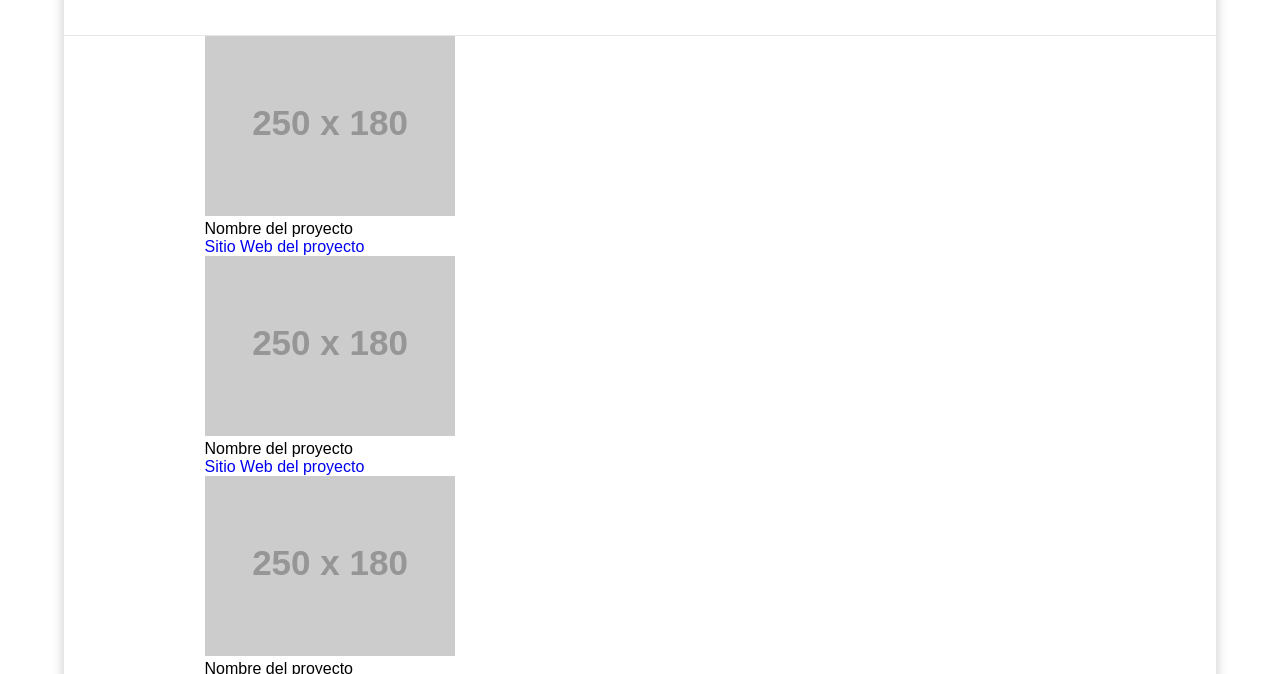
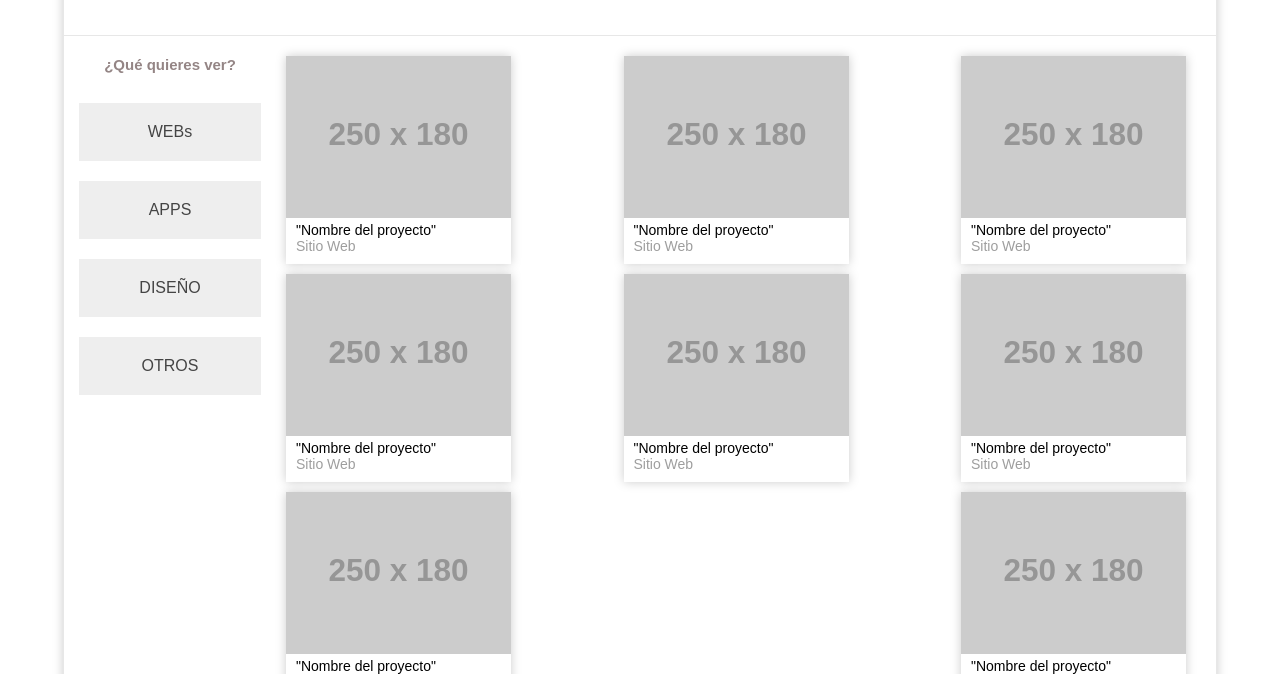
Before and after one commit to SergioFer95/Portafolio, a website built with Parcel: page SRC/index.html in a window 1280 px wide. Shown: the part 126-800 px from the top of the page. Built offline with nearby package versions, Linux system fonts and the light colour scheme; placeholder pictures from the web are drawn by us.

Commit message:
Add aside´s style and image´s boxes style

```diff
--- a/SRC/index.html
+++ b/SRC/index.html
@@ -41,9 +41,9 @@
                     <div>
                         <img src="https://via.placeholder.com/250x180" alt="Vista previa del proyecto">
                     </div>
-                    <div>
-                        <p>Nombre del proyecto</p>
-                        <a href="#">Sitio Web del proyecto</a>
+                    <div class="text">
+                        <p>"Nombre del proyecto"</p>
+                        <a href="#">Sitio Web</a>
                     </div>
                 </article>
 
@@ -51,9 +51,9 @@
                     <div>
                         <img src="https://via.placeholder.com/250x180" alt="Vista previa del proyecto">
                     </div>
-                    <div>
-                        <p>Nombre del proyecto</p>
-                        <a href="#">Sitio Web del proyecto</a>
+                    <div class="text">
+                        <p>"Nombre del proyecto"</p>
+                        <a href="#">Sitio Web</a>
                     </div>
                 </article>
 
@@ -61,9 +61,9 @@
                     <div>
                         <img src="https://via.placeholder.com/250x180" alt="Vista previa del proyecto">
                     </div>
-                    <div>
-                        <p>Nombre del proyecto</p>
-                        <a href="#">Sitio Web del proyecto</a>
+                    <div class="text">
+                        <p>"Nombre del proyecto"</p>
+                        <a href="#">Sitio Web</a>
                     </div>
                 </article>
 
@@ -71,9 +71,9 @@
                     <div>
                         <img src="https://via.placeholder.com/250x180" alt="Vista previa del proyecto">
                     </div>
-                    <div>
-                        <p>Nombre del proyecto</p>
-                        <a href="#">Sitio Web del proyecto</a>
+                    <div class="text">
+                        <p>"Nombre del proyecto"</p>
+                        <a href="#">Sitio Web</a>
                     </div>
                 </article>
 
@@ -81,9 +81,9 @@
                     <div>
                         <img src="https://via.placeholder.com/250x180" alt="Vista previa del proyecto">
                     </div>
-                    <div>
-                        <p>Nombre del proyecto</p>
-                        <a href="#">Sitio Web del proyecto</a>
+                    <div class="text">
+                        <p>"Nombre del proyecto"</p>
+                        <a href="#">Sitio Web</a>
                     </div>
                 </article>
 
@@ -91,9 +91,9 @@
                     <div>
                         <img src="https://via.placeholder.com/250x180" alt="Vista previa del proyecto">
                     </div>
-                    <div>
-                        <p>Nombre del proyecto</p>
-                        <a href="#">Sitio Web del proyecto</a>
+                    <div class="text">
+                        <p>"Nombre del proyecto"</p>
+                        <a href="#">Sitio Web</a>
                     </div>
                 </article>
 
@@ -101,9 +101,9 @@
                     <div>
                         <img src="https://via.placeholder.com/250x180" alt="Vista previa del proyecto">
                     </div>
-                    <div>
-                        <p>Nombre del proyecto</p>
-                        <a href="#">Sitio Web del proyecto</a>
+                    <div class="text">
+                        <p>"Nombre del proyecto"</p>
+                        <a href="#">Sitio Web</a>
                     </div>
                 </article>
 
@@ -111,9 +111,9 @@
                     <div>
                         <img src="https://via.placeholder.com/250x180" alt="Vista previa del proyecto">
                     </div>
-                    <div>
-                        <p>Nombre del proyecto</p>
-                        <a href="#">Sitio Web del proyecto</a>
+                    <div class="text">
+                        <p>"Nombre del proyecto"</p>
+                        <a href="#">Sitio Web</a>
                     </div>
                 </article>
 
--- a/SRC/styles.scss
+++ b/SRC/styles.scss
@@ -5,6 +5,8 @@
     font-family: sans-serif;
 
     .container{
+        display: flex;
+        flex-direction: column;
         border: 1px solid rgba(225, 225, 226, 0.8);
         box-shadow: 0px 0px 10px #CCC;
         width: 90%;
@@ -76,32 +78,81 @@
         section{
             display: flex;
             flex-direction: row;
+            justify-content: space-between;
+            padding-top: 20px;
+            padding-bottom: 20px;
 
             aside{
+                width: 300px;
                 display: flex;
                 flex-direction: column;
                 flex-wrap: wrap;
-                justify-content: center;
+                margin-left: 15px;
+                margin-right: 25px;
+
+                h4{
+
+                    font-size: 15px;
+                    color: #948585;
+                    text-align: center;
+                    margin-bottom: 30px;
+                }
 
                 nav{
                     display: flex;
                     flex-direction: column;
                     flex-wrap: wrap;
-                    justify-content: center;
-                    align-items: center;
 
                     a{
-                        flex-grow: 1;
-                        padding: 15px;
-                        border: 1px solid blue;
+                        height: auto;
+                        color: #444;
+                        padding:20px;
+                        width: 142px;
+                        background-color: #EEEEEE;
+                        margin-bottom: 20px;
+                        text-align: center;
+                        align-self: center;
+
+                        &:hover{
+                            background-color: #ccc;
+                            color: white;
+                        }
+                    }
+                }
+            }
+
+
+
+            #boxes{
+                display: flex;
+                flex-direction: row;
+                justify-content: space-between;
+                flex-wrap: wrap;
+                margin-right: 20px;
+
+                article{
+                    margin-bottom: 10px;
+                    margin-right: 10px;
+                    width: 14.063rem;
+                    box-shadow: 0px 0px 10px #CCC;
+
+                    img{
+                        width: 14.063rem;
+                    }
+
+                    .text{
+                        font-size: 14px;
+                        margin-bottom: 10px;
+                        margin-left: 10px;
+
+                        a{
+                            color: #9E9E9E;
+                        }
                     }
 
                 }
             }
 
-            // .boxes{
-            //     display: flex;
-            // }
         }
     }
 }
```
Also changed, not shown: SRC/styles.css, dist/index.html, 4 other files.
